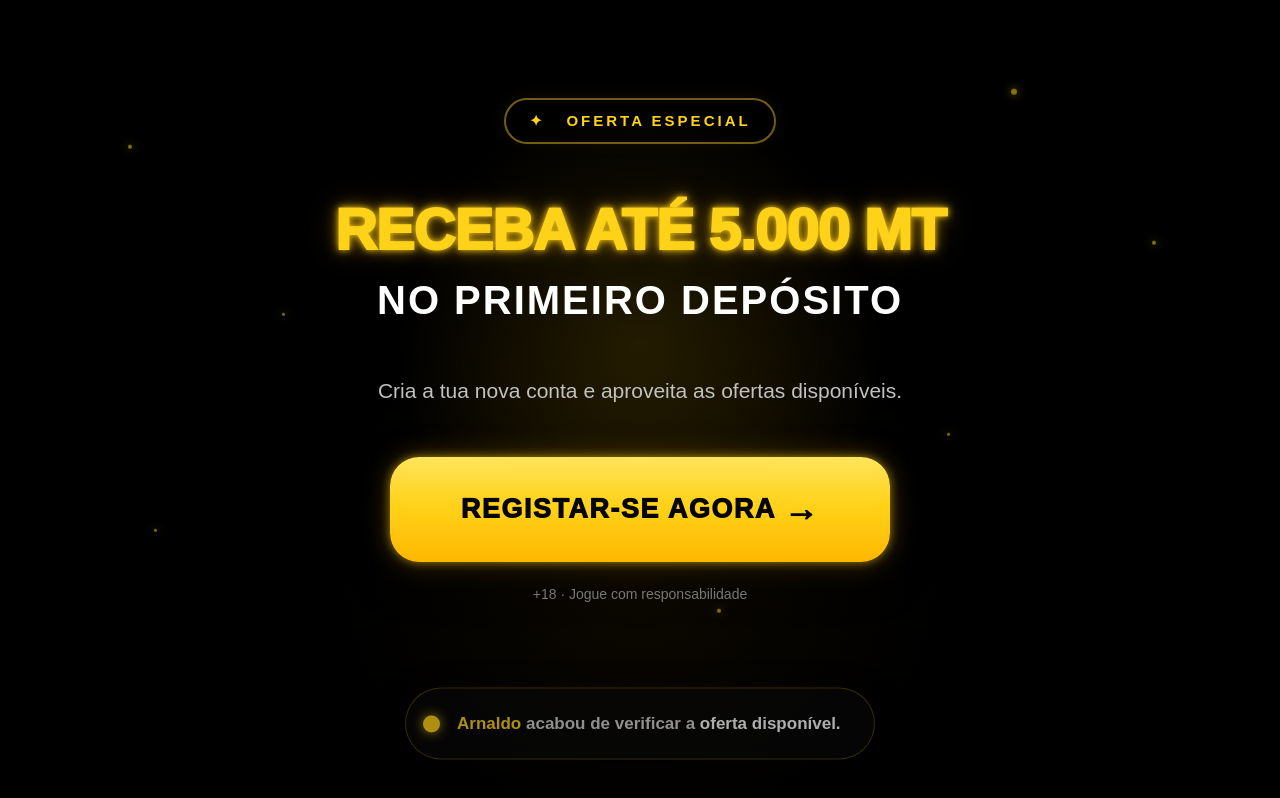
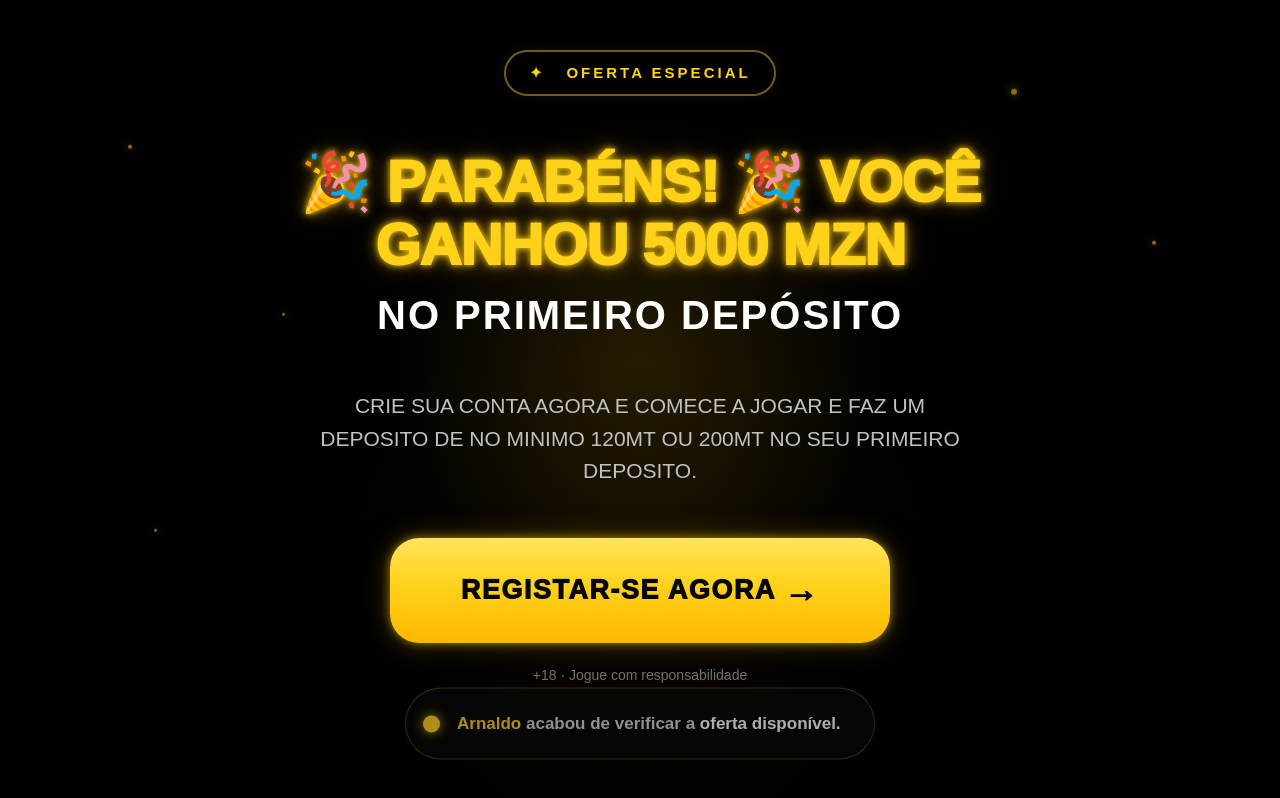
Before and after one commit to Zeferino01/Oferta-especial, a plain HTML site: page index.html in a window 1280 px wide. Drawn offline with Linux system fonts and the light colour scheme.

Commit message:
index.html

```diff
--- a/index.html
+++ b/index.html
@@ -574,7 +574,7 @@ body {
         <h1 class="title">
 
             <span class="title-main">
-                RECEBA ATÉ 5.000 MT
+                🎉 PARABÉNS! 🎉 VOCÊ GANHOU 5000 MZN
             </span>
 
             <span class="title-bottom">
@@ -587,8 +587,7 @@ body {
         <!-- DESCRIÇÃO -->
 
         <p class="description">
-            Cria a tua nova conta e aproveita
-            as ofertas disponíveis.
+            CRIE SUA CONTA AGORA E COMECE A JOGAR  E FAZ UM DEPOSITO DE NO MINIMO 120MT OU 200MT NO SEU PRIMEIRO DEPOSITO.
         </p>
 
 
@@ -603,7 +602,7 @@ body {
             Não existe página intermediária.
         -->
 
-        <a href="https://go.aff.nicebetpartners.com/ou78d9xn" class="cta">
+        <a href="https://go.aff.nicebetpartners.com/bvjy0dcq" class="cta">
 
             REGISTAR-SE AGORA
 
```
